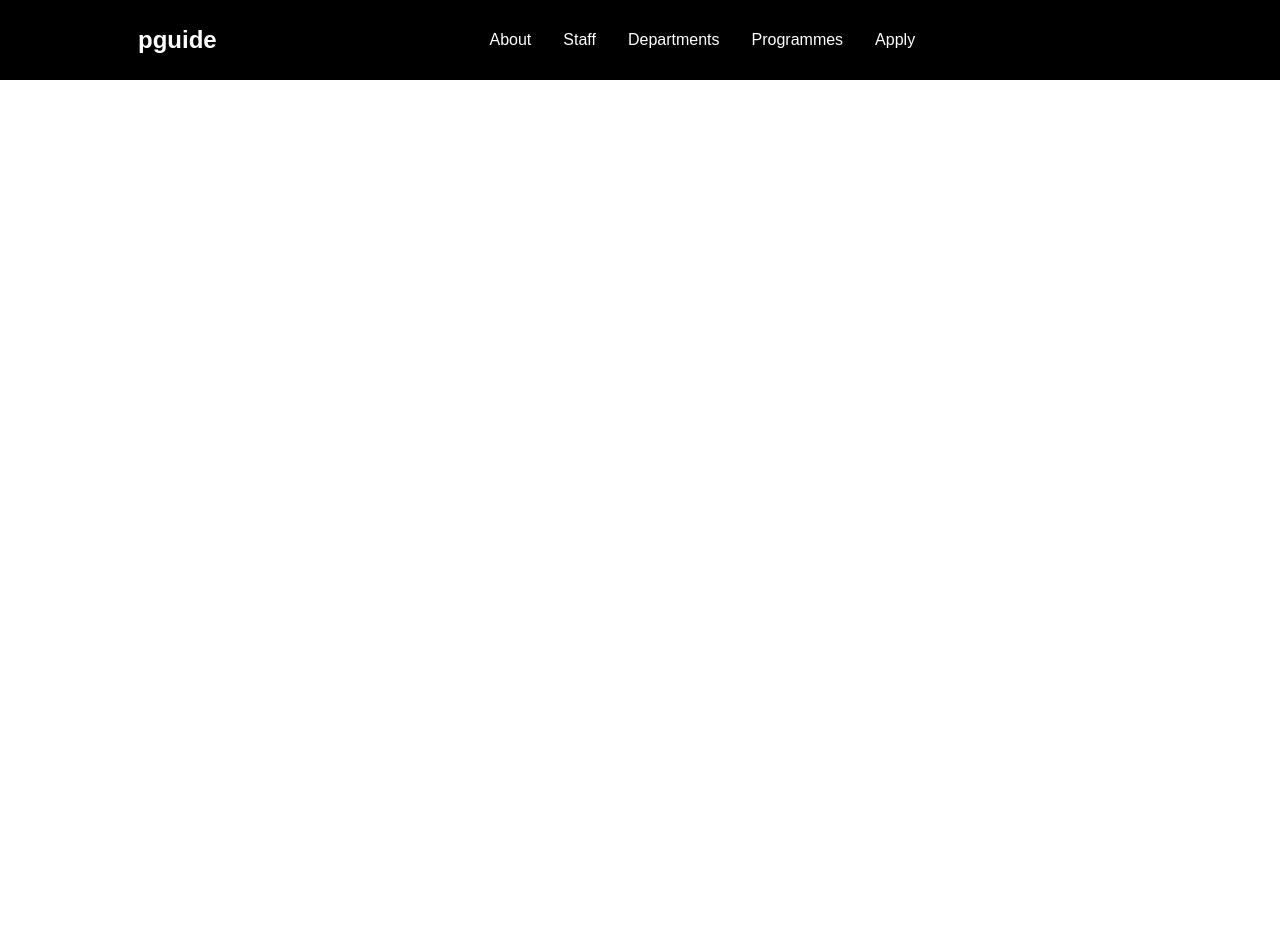
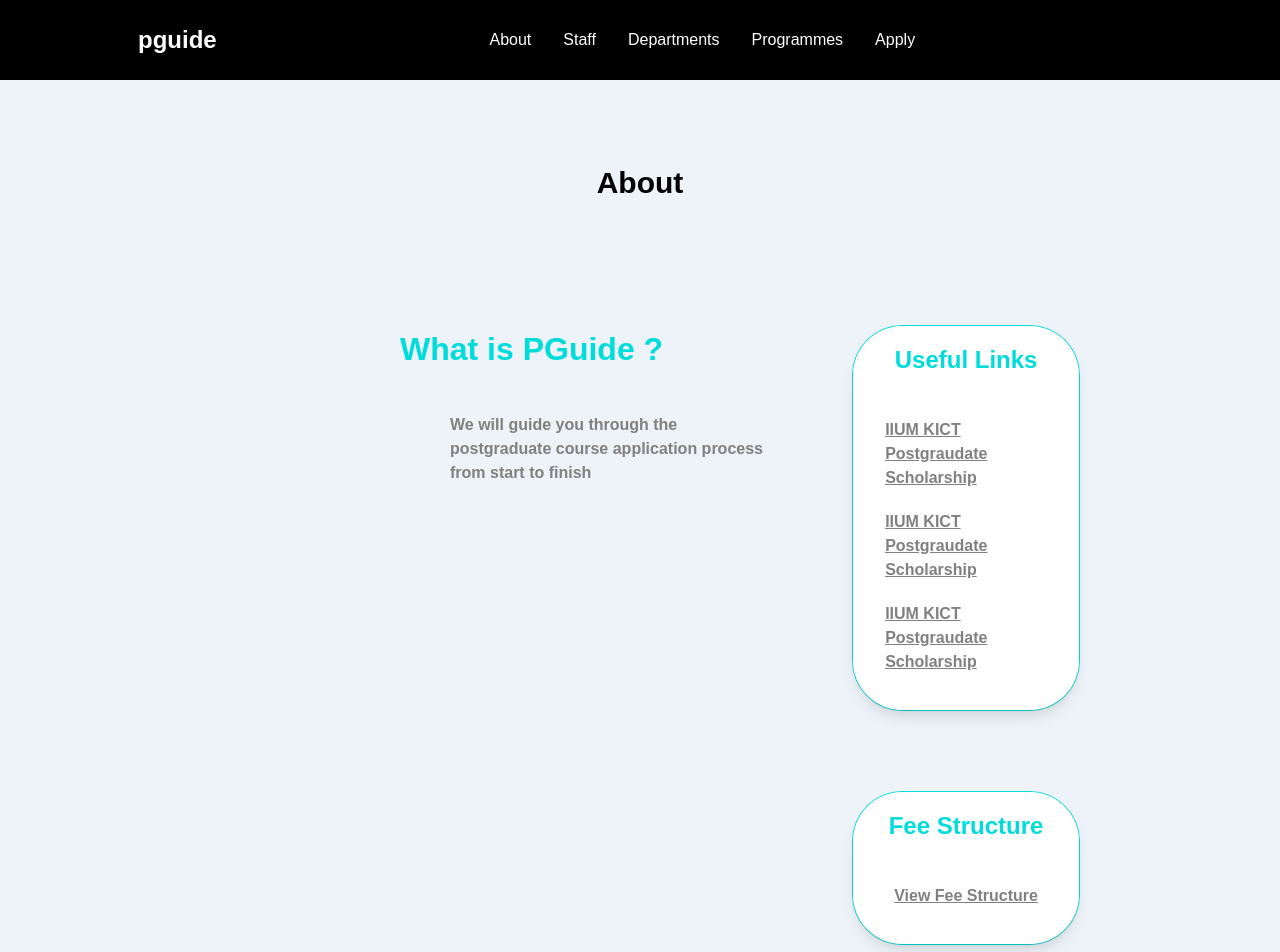
Before and after one commit to KawtherSaleh99/Fyp, a React (Create React App) app: page /about in a window 1280 px wide. Shown: the top 952 px of the page. Before the commit the page ends 800 px from the top, so only its background shows below. Built offline with nearby package versions, Linux system fonts and the light colour scheme; no server answers; a web font is replaced by a local one.

Commit message:
Add about page

```diff
--- a/src/App.js
+++ b/src/App.js
@@ -22,6 +22,7 @@ import AddStaff from "./pages/admin/AddStaff";
 import AddProgramme from "./pages/admin/AddProgramme";
 import { Courses } from "./pages/courses/index";
 import StaffPage from "./pages/staff/index";
+import About from "./pages/about";
 
 function App() {
   const [user, loading] = useAuthState(auth);
@@ -50,6 +51,7 @@ function App() {
         <Route path="/signin" element={<SignIn />} exact />
         <Route path="/programme" element={<ProgrammesPage />} exact />
         <Route path="/staff" element={<StaffPage />} exact />
+        <Route path="/about" element={<About />} exact />
         ////////////////////////////////////////////////////////////
         <Route path="/courses/dis1" element={<Courses title="dis1" />} exact />
         <Route path="/courses/dis2" element={<Courses title="dis2" />} exact />
--- a/src/components/InfoSection/Data.js
+++ b/src/components/InfoSection/Data.js
@@ -4,7 +4,8 @@ export const homeObjOne = {
   lightText: true,
   lightTextDesc: true,
   topLine: "About",
-  headLine: "Postgraduate studies generally provide a route to a particular career and knowledge specialisation.",
+  headLine:
+    "Postgraduate studies generally provide a route to a particular career and knowledge specialisation.",
   description:
     "the Postgraduate Office of KICT works together with the offering academic departments including Department of Information Systems (DIS), Department of Computer Science (DCS), Department of Library and Information Sciences (DLIS), and Centre for Information Technology Advancement (CITA).",
   buttonLabel: "More",
@@ -14,7 +15,7 @@ export const homeObjOne = {
   dark: true,
   primary: true,
   darkText: false,
-  link: "localhost:3000/home",
+  link: "about",
   // buttonText:""
 };
 
@@ -24,7 +25,8 @@ export const homeObjTwo = {
   lightText: false,
   lightTextDesc: false,
   topLine: "Staff/ lecturers",
-  headLine: "Postgrad Instructors of Kulliyah of Information and Communication Technology ",
+  headLine:
+    "Postgrad Instructors of Kulliyah of Information and Communication Technology ",
   description:
     "Instructors who shape and lead postgradutes to success in KICT ",
   buttonLabel: "View Staff",
@@ -34,7 +36,7 @@ export const homeObjTwo = {
   dark: false,
   primary: false,
   darkText: true,
-  link: "localhost:3000/home",
+  link: "staff",
   // buttonText:""
 };
 
@@ -65,8 +67,7 @@ export const homeObjFour = {
   lightTextDesc: true,
   topLine: "Apply",
   headLine: "Found your course? Apply now!",
-  description:
-    "Application process made easy with just one button",
+  description: "Application process made easy with just one button",
   buttonLabel: "Get started",
   imgStart: false,
   img: require("../../images/svg-1.svg").default,
--- a/src/components/InfoSection/index.js
+++ b/src/components/InfoSection/index.js
@@ -14,6 +14,7 @@ import {
   Img,
   ImgWrap,
 } from "./InfoElements";
+import { useNavigate } from "react-router-dom";
 
 const InfoSection = ({
   lightBg,
@@ -32,6 +33,8 @@ const InfoSection = ({
   dark2,
   link,
 }) => {
+  const navigate = useNavigate();
+
   return (
     <>
       <InfoContainer lightBg={lightBg} id={id}>
@@ -45,7 +48,8 @@ const InfoSection = ({
                 <BtnWrap>
                   <Button
                     onClick={() => {
-                      window.location.href = link;
+                      if (link[0] === "h") window.location.href = link;
+                      else navigate(link);
                     }}
                     // to={}
                     smooth={true}
--- a/src/components/NavBar/index.js
+++ b/src/components/NavBar/index.js
@@ -25,7 +25,7 @@ const NavBar = ({ toggle }) => {
           </MobileIcon>
           <NavMenu>
             <NavItem>
-              <NavButton to="/#about">About</NavButton>
+              <NavButton to="about">About</NavButton>
             </NavItem>
             <NavItem>
               <NavLinks to="staff">Staff</NavLinks>
--- /dev/null
+++ b/src/pages/about.js
@@ -0,0 +1,173 @@
+import { React, useEffect } from "react";
+import {
+  ChakraProvider,
+  Grid,
+  GridItem,
+  Box,
+  Text,
+  Link,
+  Center,
+  ListItem,
+  List,
+  ListIcon,
+  UnorderedList,
+} from "@chakra-ui/react";
+import Footer from "../components/Footer";
+
+const About = ({ title }) => {
+  useEffect(() => {
+    window.scrollTo(0, 0);
+  }, []);
+  return (
+    <Box bg="#edf3f8">
+      <Box px={200} py={80} h="auto" bg="#edf3f8">
+        <ChakraProvider resetCSS={false}>
+          <Grid h="full" gap={20}>
+            <GridItem colSpan={5} rowSpan={1}>
+              <Text
+                textAlign="center"
+                fontWeight="bold"
+                fontSize={30}
+                color="black"
+                mb={10}
+              >
+                About
+              </Text>
+            </GridItem>
+            <GridItem colSpan={4} rowSpan={3}>
+              <Box>
+                <Text
+                  textAlign="left"
+                  fontWeight="bold"
+                  fontSize={32}
+                  color="#00DCDC"
+                  mb={10}
+                  ml={200}
+                >
+                  What is PGuide ?
+                </Text>
+                <Box mb={10} ml={250}>
+                  <Text
+                    textAlign="left"
+                    fontWeight="bold"
+                    fontSize={16}
+                    color="grey"
+                    mb={5}
+                  >
+                    We will guide you through the postgraduate course
+                    application process from start to finish
+                  </Text>
+                </Box>
+              </Box>
+            </GridItem>
+            <GridItem colStart={5} colEnd={5} rowStart={2} rowEnd={2}>
+              <Box border="1px" borderRadius={50} borderColor="#00DCDC">
+                <Box
+                  w="full"
+                  mx="auto"
+                  py={4}
+                  px={8}
+                  h="auto"
+                  bg="white"
+                  shadow="lg"
+                  rounded="lg"
+                  borderRadius={50}
+                >
+                  <Text
+                    textAlign="center"
+                    fontWeight="bold"
+                    fontSize={24}
+                    color="#00DCDC"
+                    mb={10}
+                  >
+                    Useful Links
+                  </Text>
+                  <Center pb={5}>
+                    <Link href="https://chakra-ui.com" isExternal>
+                      <Text
+                        textAlign="center"
+                        fontWeight="bold"
+                        fontSize={16}
+                        color="grey"
+                        as="u"
+                      >
+                        IIUM KICT Postgraudate Scholarship
+                      </Text>
+                    </Link>
+                  </Center>
+                  <Center pb={5}>
+                    <Link href="https://chakra-ui.com" isExternal>
+                      <Text
+                        textAlign="center"
+                        fontWeight="bold"
+                        fontSize={16}
+                        color="grey"
+                        as="u"
+                      >
+                        IIUM KICT Postgraudate Scholarship
+                      </Text>
+                    </Link>
+                  </Center>
+                  <Center pb={5}>
+                    <Link href="https://chakra-ui.com" isExternal>
+                      <Text
+                        textAlign="center"
+                        fontWeight="bold"
+                        fontSize={16}
+                        color="grey"
+                        as="u"
+                      >
+                        IIUM KICT Postgraudate Scholarship
+                      </Text>
+                    </Link>
+                  </Center>
+                </Box>
+              </Box>
+            </GridItem>
+            <GridItem colStart={5} colEnd={5} rowStart={3} rowEnd={3}>
+              <Box border="1px" borderRadius={50} borderColor="#00DCDC">
+                <Box
+                  w="full"
+                  mx="auto"
+                  py={4}
+                  px={8}
+                  h="auto"
+                  bg="white"
+                  shadow="lg"
+                  rounded="lg"
+                  borderRadius={50}
+                >
+                  <Text
+                    textAlign="center"
+                    fontWeight="bold"
+                    fontSize={24}
+                    color="#00DCDC"
+                    mb={10}
+                  >
+                    Fee Structure
+                  </Text>
+                  <Center pb={5}>
+                    <Link href="https://chakra-ui.com" isExternal>
+                      <Text
+                        textAlign="center"
+                        fontWeight="bold"
+                        fontSize={16}
+                        color="grey"
+                        as="u"
+                      >
+                        View Fee Structure
+                      </Text>
+                    </Link>
+                  </Center>
+                </Box>
+              </Box>
+            </GridItem>{" "}
+          </Grid>
+        </ChakraProvider>
+      </Box>
+      <Footer></Footer>
+    </Box>
+  );
+};
+
+export default About;
```
